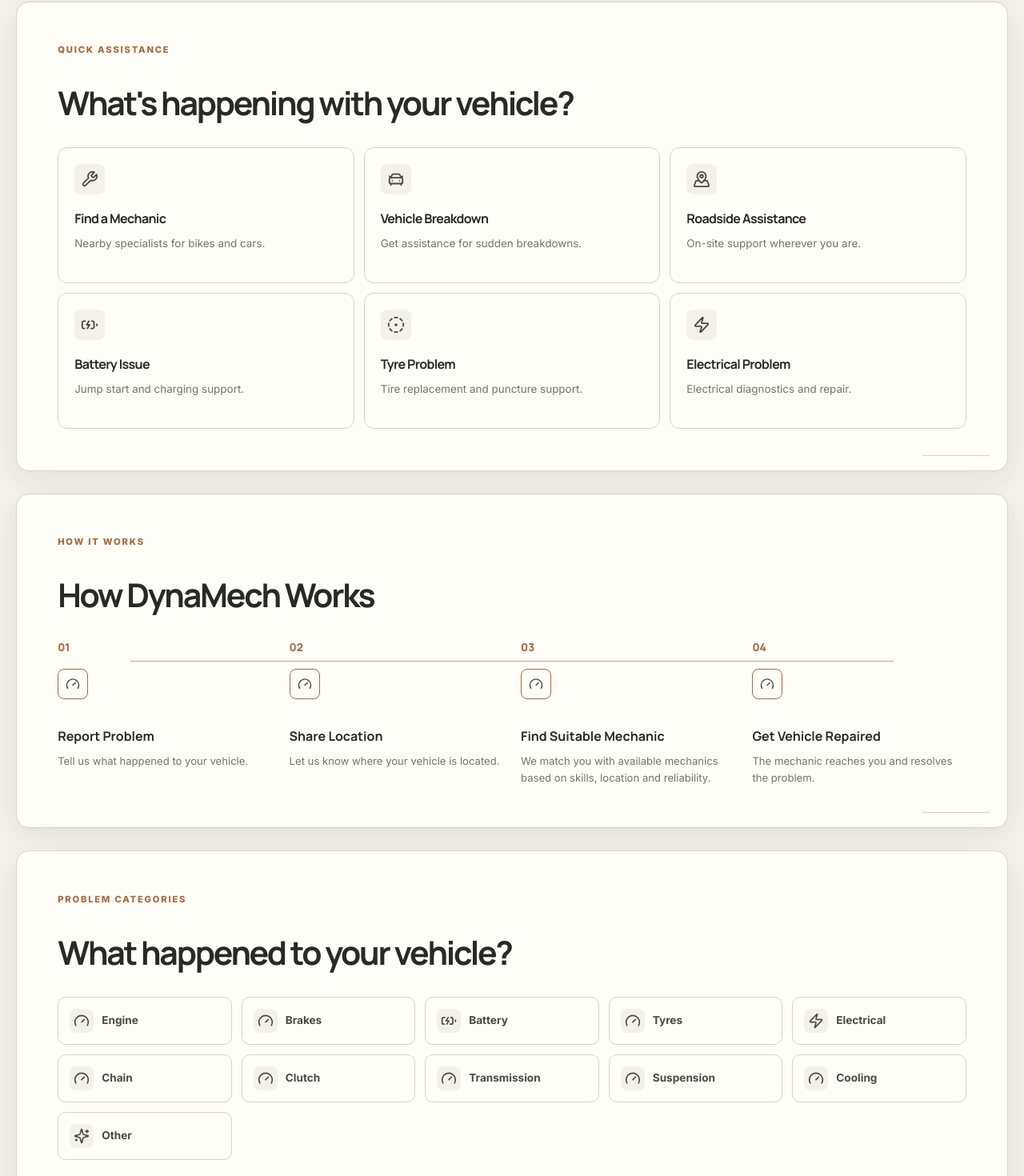
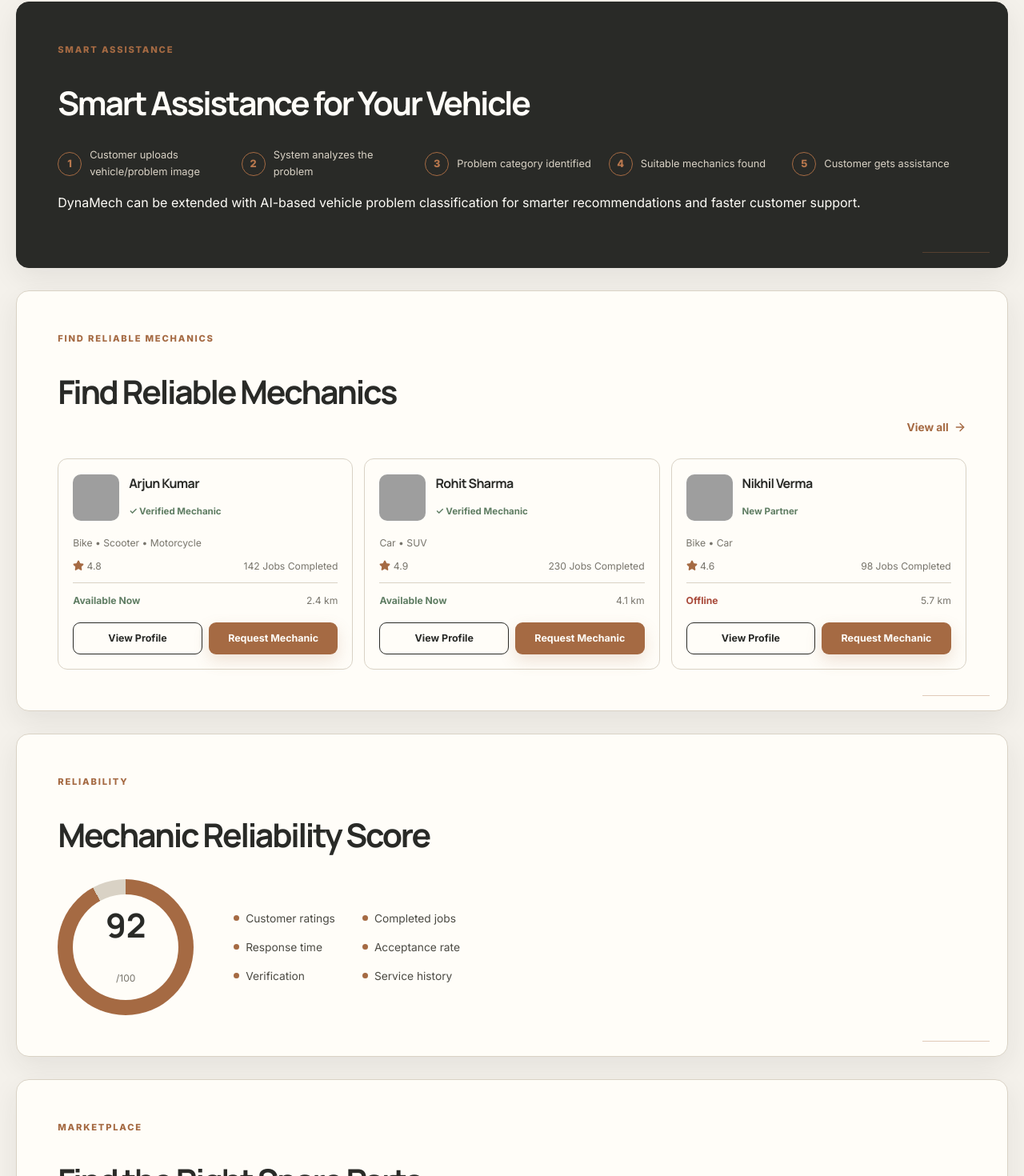
Before and after one commit to Durgeswarpedditi03/DynaMech, a React app in the folder frontend/: page / in a window 1280 px wide. Shown: the part 773-2243 px from the top of the page at 80% size. Built offline with nearby package versions, Linux system fonts and the light colour scheme; grey boxes are pictures that could not be loaded; the HTML template or start-up script is replaced by a standard one.

Commit message:
Simplify homepage sections

```diff
--- a/frontend/src/pages/Home.jsx
+++ b/frontend/src/pages/Home.jsx
@@ -1,76 +1,12 @@
-import { motion } from 'framer-motion';
-import { ArrowRight, BadgeCheck, BatteryCharging, CarFront, CircleDashed, Clock3, Gauge, MapPinned, ShieldCheck, Sparkles, Star, TrendingUp, Zap } from 'lucide-react';
+import { ArrowRight, ShieldCheck, Star } from 'lucide-react';
 import { Link } from 'react-router-dom';
 import Hero from '../components/Hero';
-import ServiceCard from '../components/ServiceCard';
-import { quickActions, processSteps, problemCategories, mechanics, spareParts } from '../data/mockData';
-
-const iconMap = {
-  BatteryCharging,
-  CarFront,
-  CircleDashed,
-  Gauge,
-  MapPinned,
-  ShieldCheck,
-  Star,
-  Sparkles,
-  Zap,
-  TrendingUp,
-  Clock3,
-  BadgeCheck
-};
+import { mechanics, spareParts } from '../data/mockData';
 
 export default function Home() {
   return (
     <>
       <Hero />
-
-      <section className="section-shell">
-        <div className="section-heading">
-          <div className="eyebrow">Quick assistance</div>
-          <h2>What&apos;s happening with your vehicle?</h2>
-        </div>
-        <div className="service-grid">
-          {quickActions.map((item, index) => (
-            <ServiceCard key={item.title} title={item.title} description={item.description} icon={item.icon} accent={item.accent} index={index} />
-          ))}
-        </div>
-      </section>
-
-      <section className="section-shell">
-        <div className="section-heading">
-          <div className="eyebrow">How it works</div>
-          <h2>How DynaMech Works</h2>
-        </div>
-        <div className="process-grid">
-          {processSteps.map((step) => (
-            <motion.div className="process-step" key={step.number} initial={{ opacity: 0, y: 16 }} whileInView={{ opacity: 1, y: 0 }} viewport={{ once: true, amount: 0.2 }}>
-              <span className="step-number">{step.number}</span>
-              <div className="step-icon"><Gauge size={18} /></div>
-              <h3>{step.title}</h3>
-              <p>{step.text}</p>
-            </motion.div>
-          ))}
-        </div>
-      </section>
-
-      <section className="section-shell">
-        <div className="section-heading">
-          <div className="eyebrow">Problem categories</div>
-          <h2>What happened to your vehicle?</h2>
-        </div>
-        <div className="category-grid">
-          {problemCategories.map((category) => {
-            const Icon = iconMap[category.icon] || Gauge;
-            return (
-              <Link to="/service-request" key={category.name} className="category-item">
-                <div className="category-icon"><Icon size={20} /></div>
-                <span>{category.name}</span>
-              </Link>
-            );
-          })}
-        </div>
-      </section>
 
       <section className="section-shell smart-assist">
         <div className="section-heading left-align">
```
